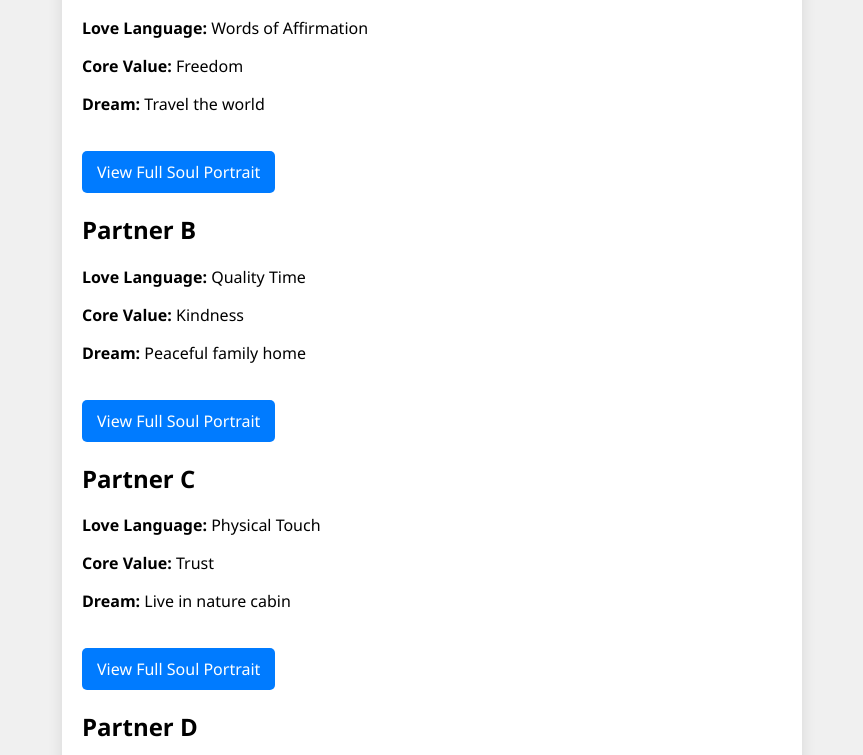
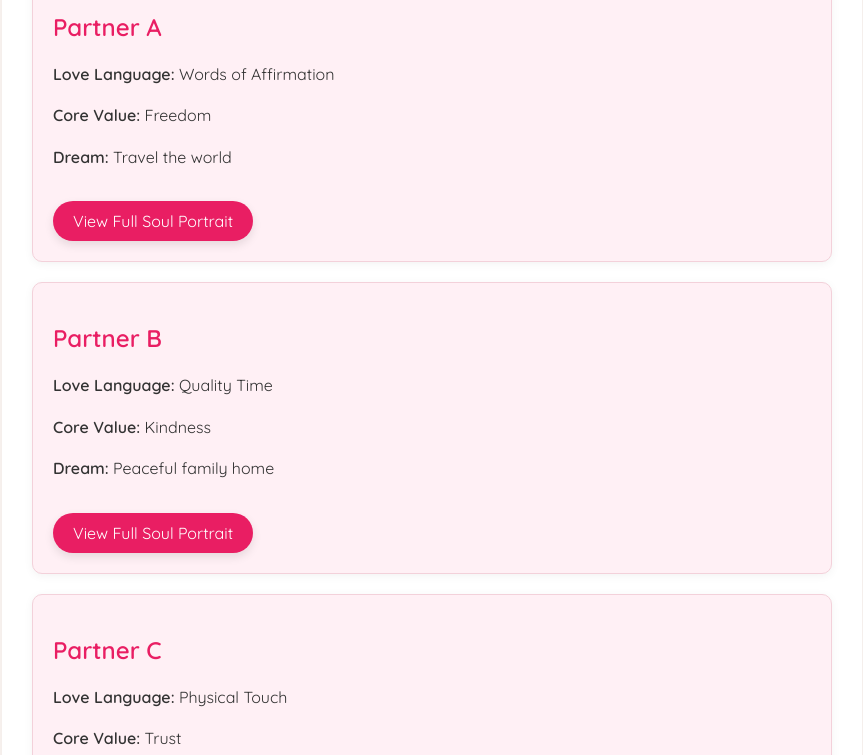
Before and after one commit to RitaK7/Soulink-Quiz, a plain HTML site: page my-matches.html in a window 1280 px wide. Shown: the part 182-937 px from the top of the page, without its empty margins (208-1071 px from the left). Drawn offline with Linux system fonts and the light colour scheme.

Commit message:
Add files via upload

```diff
--- a/style.css
+++ b/style.css
@@ -1,23 +1,52 @@
+
+@import url('https://fonts.googleapis.com/css2?family=Quicksand:wght@400;600&display=swap');
+
 body {
-  font-family: 'Segoe UI', sans-serif;
-  background: #f0f0f0;
+  font-family: 'Quicksand', sans-serif;
+  background: #fef8f5;
   margin: 0;
   padding: 0;
+  color: #333;
 }
+
 .container {
-  max-width: 700px;
+  max-width: 800px;
   margin: 40px auto;
-  background: #fff;
+  background: #ffffff;
+  padding: 30px;
+  border-radius: 12px;
+  box-shadow: 0 6px 18px rgba(0,0,0,0.08);
+}
+
+h1, h2 {
+  color: #e91e63;
+}
+
+p {
+  line-height: 1.6;
+}
+
+.match-preview {
+  border: 1px solid #f3d1da;
+  background-color: #fff0f5;
   padding: 20px;
   border-radius: 10px;
-  box-shadow: 0 5px 15px rgba(0,0,0,0.1);
+  margin-bottom: 20px;
+  box-shadow: 0 2px 10px rgba(0,0,0,0.05);
 }
+
 .button {
   display: inline-block;
-  margin-top: 20px;
-  padding: 10px 15px;
-  background: #007BFF;
+  margin-top: 15px;
+  padding: 10px 20px;
+  background: #e91e63;
   color: white;
   text-decoration: none;
-  border-radius: 5px;
+  border-radius: 25px;
+  box-shadow: 0 4px 10px rgba(0,0,0,0.1);
+  transition: background 0.3s ease;
 }
+
+.button:hover {
+  background: #d81b60;
+}
```
